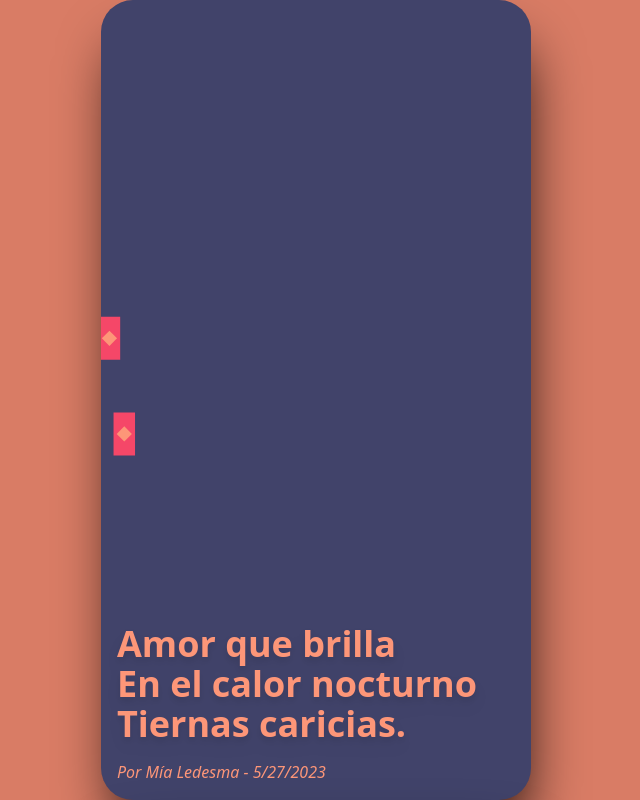
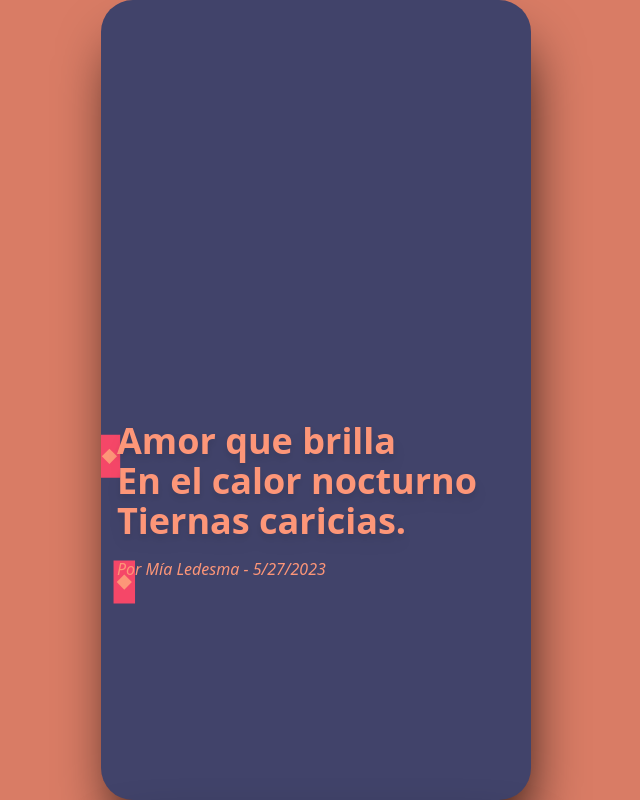
Before and after one commit to jazmin-H/haiku-reels-astro, an Astro site: page / in a window 1280 px wide. Shown: the whole page, without its empty margins (324-964 px from the left). Built offline with nearby package versions, Linux system fonts and the light colour scheme; Astro itself is replaced by a stand-in of ours.

Commit message:
se mejora bg lamparas

```diff
--- a/src/backgrounds/bg-lampara/index.astro
+++ b/src/backgrounds/bg-lampara/index.astro
@@ -3,9 +3,15 @@ import HaikuSection from "@components/haiku-section.astro";
 ---
 
 <HaikuSection>
-	<div class="h-full flex flex-col">
-		<div class="grow" container-bg-lamparas></div>
-		<slot />
+	<div class="relative h-full flex flex-col">
+		<div class="absolute h-full w-full" container-bg-lamparas></div>
+		<div class="flex flex-col h-full">
+			<div class="grow-[2]"></div>
+			<div class="relative z-10">
+				<slot />
+			</div>
+			<div class="grow"></div>
+		</div>
 	</div>
 	<script>
 		import { createBodies } from "./bodies";
```
Also changed, not shown: tailwind.config.cjs (indentation only).
